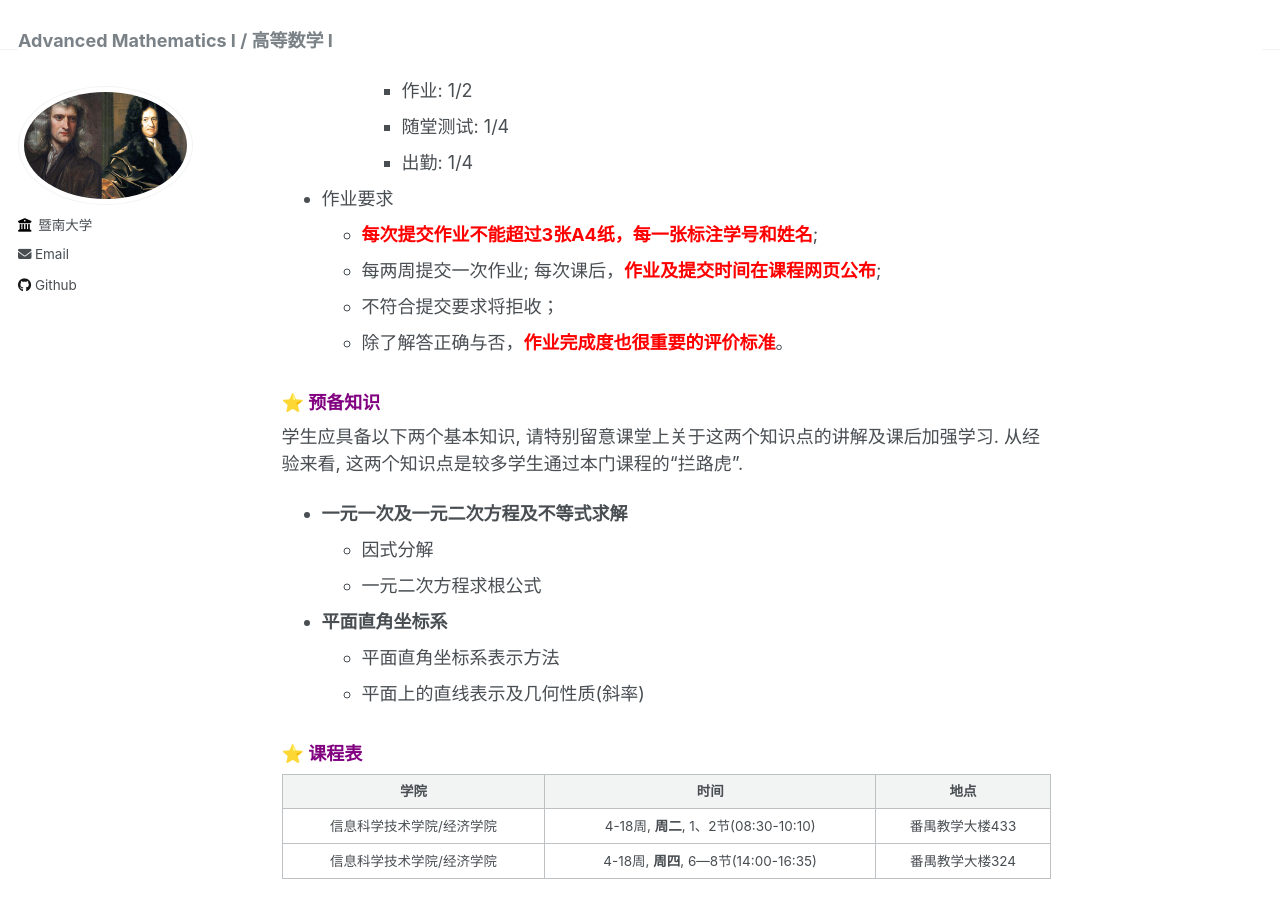
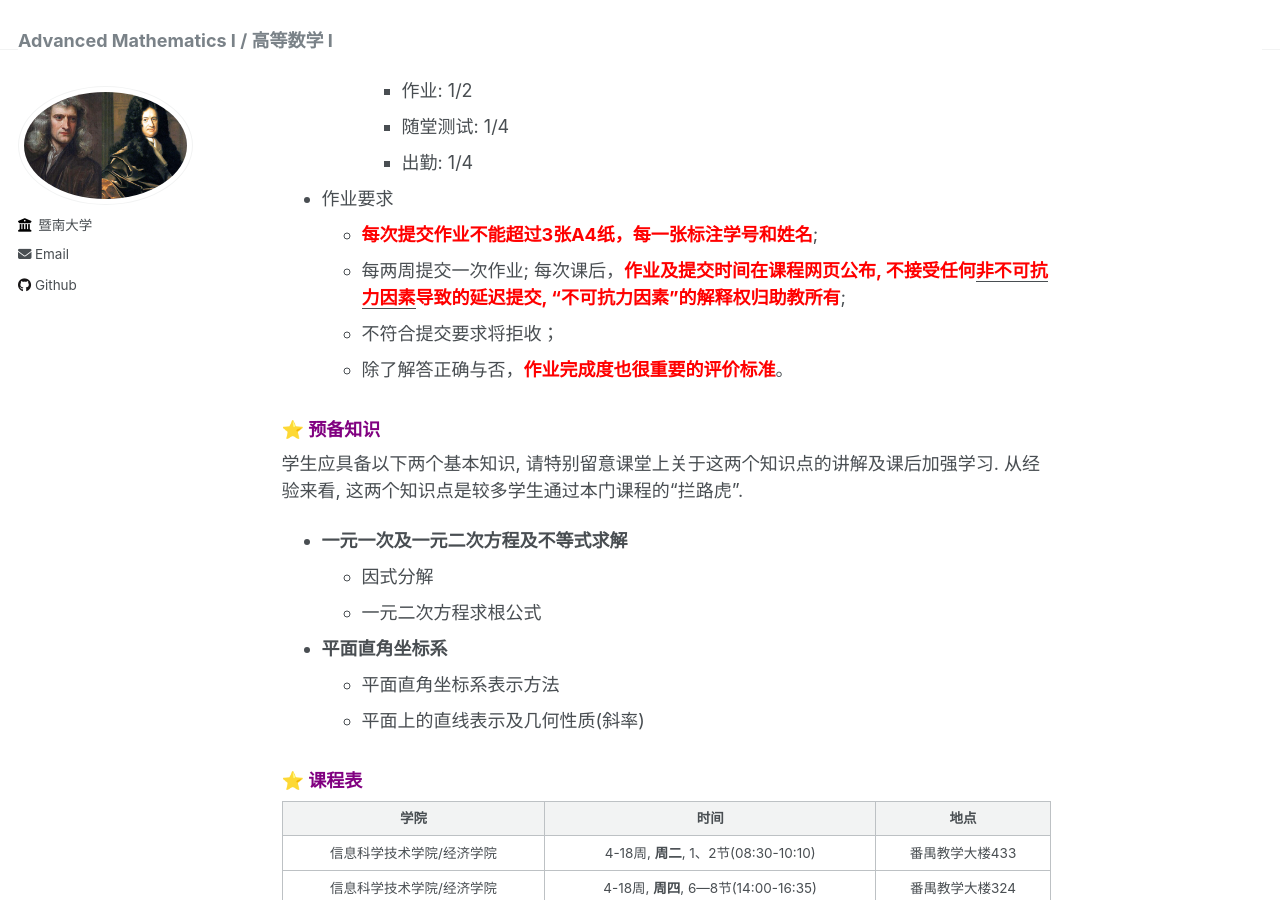
Before and after one commit to wangyuanhao/advanced_mathematics, a Jekyll site: the page built from _pages/about.md, in a window 1280 px wide and 900 px high, scrolled down 725 px. Built offline with Jekyll 4.4.1, drawn with Linux system fonts in a browser that asks for light colours.

Commit message:
Update about.md

```diff
--- a/_pages/about.md
+++ b/_pages/about.md
@@ -36,7 +36,7 @@ redirect_from:
     * 出勤: 1/4
 * 作业要求
   * **<font color=red>每次提交作业不能超过3张A4纸，每一张标注学号和姓名</font>**;
-  * 每两周提交一次作业; 每次课后，**<font color=red>作业及提交时间在课程网页公布</font>**;
+  * 每两周提交一次作业; 每次课后，**<font color=red>作业及提交时间在课程网页公布, 不接受任何<u>非不可抗力因素</u>导致的延迟提交, “不可抗力因素”的解释权归助教所有</font>**;
   * 不符合提交要求将拒收；
   * 除了解答正确与否，**<font color=red>作业完成度也很重要的评价标准</font>**。
 
```
